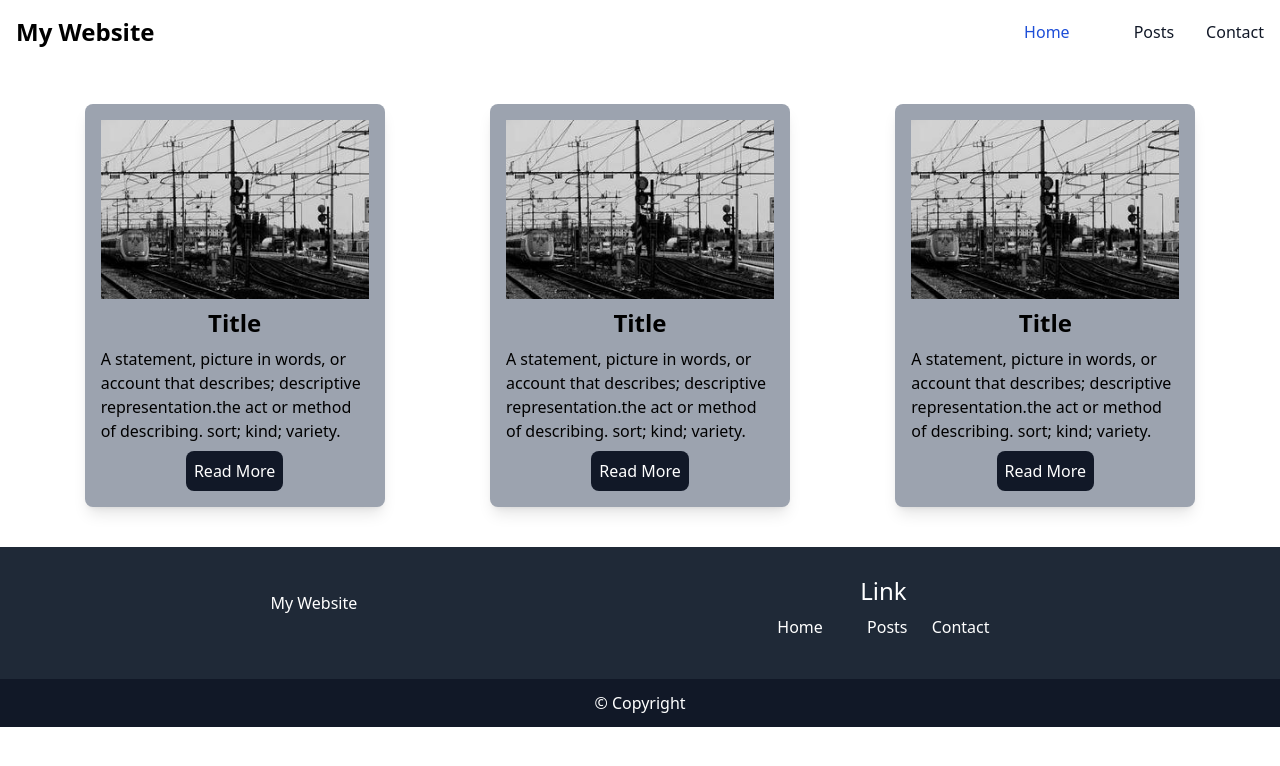
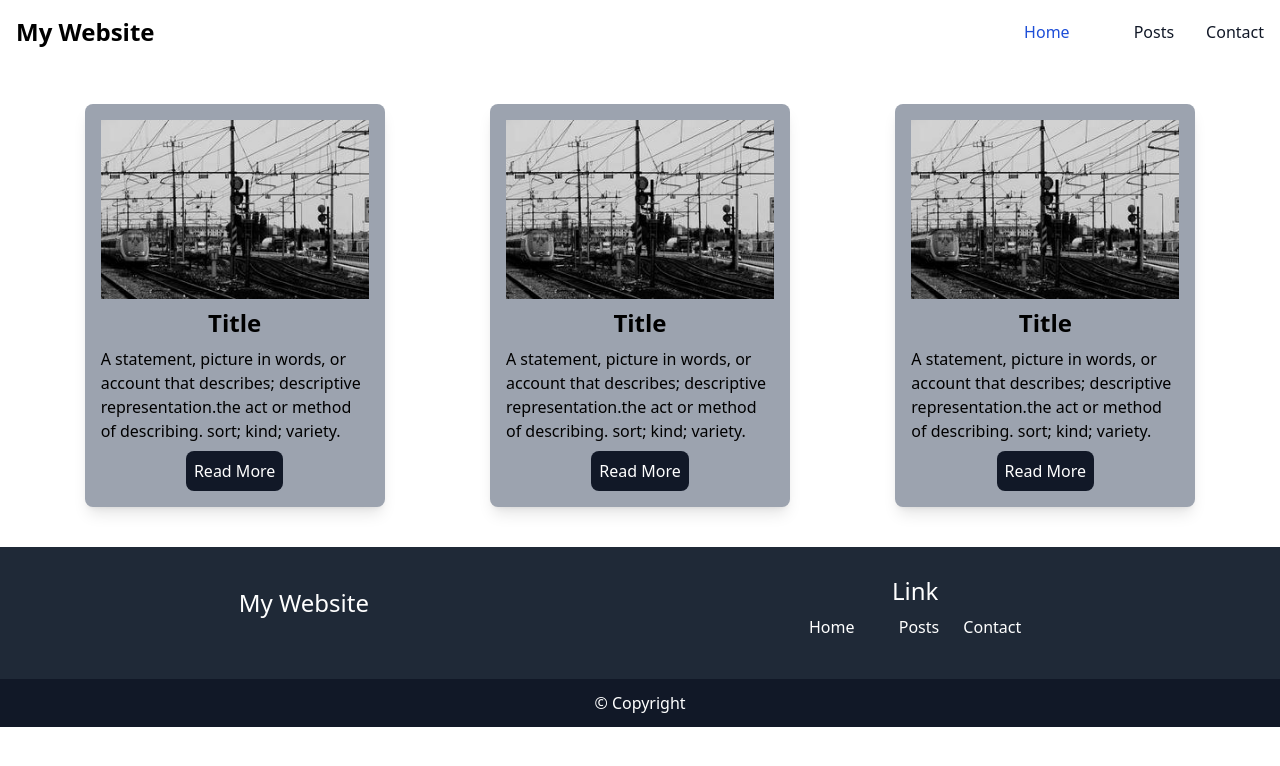
Before and after one commit to tith-sa/test-skill3-2, a website: page src/index.html in a window 1280 px wide. Drawn offline with nearby package versions, Linux system fonts and the light colour scheme.

Commit message:
add final

```diff
--- a/src/index.html
+++ b/src/index.html
@@ -135,10 +135,10 @@
     </main>
     <footer class="bg-gray-800 text-white text-center">
       <div
-        class="flex justify-center space-x-30 sm:space-x-100 items-center p-5"
+        class="flex justify-center space-x-5 sm:space-x-100 items-center p-5"
       >
         <div class="logo">
-          <h1>My Website</h1>
+          <h1 class="text-2xl">My Website</h1>
         </div>
         <div class="px-5">
           <h2 class="text-center text-2xl my-2">Link</h2>
@@ -151,6 +151,7 @@
       </div>
       <div class="mt-5 p-3 bg-gray-900">&copy; Copyright</div>
     </footer>
+
     <script src="https://cdn.tailwindcss.com"></script>
     <script>
       tailwind.config = {
```
Also changed, not shown: src/output.css.
